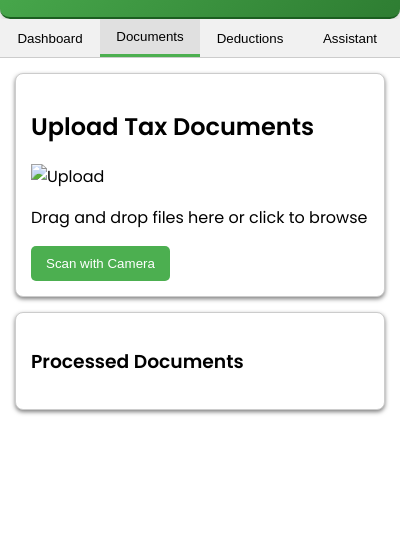
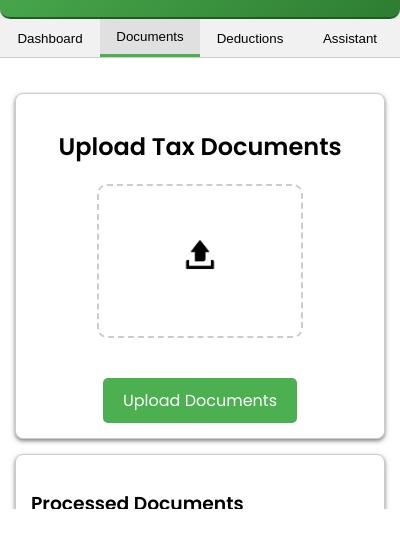
Before and after one commit to Sarzam/NewPaisa, a browser extension: page popup.html in a window 400 px wide. Both pictures are taken after a click on the button "Documents". Shown: the part 91-638 px from the top of the page. Drawn offline with Linux system fonts and the light colour scheme.

Commit message:
Updating Documents Tab

```diff
--- a/popup.html
+++ b/popup.html
@@ -49,16 +49,19 @@
           </ul>
         </div>
       </div>
-
+      <!-- ----------------------------------------------------- -->
       <div id="documents" class="tab-content">
         <div class="upload-section">
           <h2>Upload Tax Documents</h2>
           <div class="upload-box" id="document-upload">
-            <img src="icons/icon48" alt="Upload">
-            <p>Drag and drop files here or click to browse</p>
-            <input type="file" id="file-input" multiple style="display: none;">
+            <div class="upload-icon">
+              <img src="icons/icon16.png" alt="Upload Icon">
+            </div>
           </div>
-          <button class="primary-button" id="camera-button">Scan with Camera</button>
+
+          <!-- Hidden File Input -->
+          <input type="file" id="file-input" style="display: none;" multiple>
+          <label class="primary-button" for="file-input">Upload Documents</label>
         </div>
 
         <div class="document-list">
@@ -69,6 +72,7 @@
         </div>
       </div>
 
+            <!-- --------------------------------------------------------------------- -->
       <div id="deductions" class="tab-content">
         <h2>Potential Deductions</h2>
         <div class="deduction-filters">
--- a/popup.js
+++ b/popup.js
@@ -18,12 +18,7 @@ tabs.forEach(tab => {
 });
 
 // Document upload functionality
-const uploadBox = document.getElementById('document-upload');
 const fileInput = document.getElementById('file-input');
-
-uploadBox.addEventListener('click', () => {
-  fileInput.click();
-});
 
 fileInput.addEventListener('change', (event) => {
   const files = event.target.files;
@@ -40,11 +35,7 @@ fileInput.addEventListener('change', (event) => {
   }
 });
 
-// Handle camera scan
-const cameraButton = document.getElementById('camera-button');
-cameraButton.addEventListener('click', () => {
-  alert("Camera scanning is not supported yet.");
-});
+
 
 // Populate processed documents from document-finder.js
 chrome.runtime.sendMessage({ action: 'getProcessedDocuments' }, (response) => {
@@ -116,7 +107,7 @@ sendMessageButton.addEventListener('click', () => {
       if (response && response.answer) {
         loadingMessage.innerHTML = `<p>${response.answer}</p>`;
       } else {
-        loadingMessage.innerHTML = `<p>Sorry, Couldn't load</p>`;
+        loadingMessage.innerHTML = `<p>...</p>`;
       }
 
       // Scroll to the latest message
--- a/styles.css
+++ b/styles.css
@@ -158,3 +158,42 @@ body {
   #send-message:active {
     background-color: #3e8e41;
   }
+
+  .upload-section {
+    text-align: center;
+    margin-top: 20px;
+  }
+
+  .upload-box {
+    display: flex;
+    justify-content: center;
+    align-items: center;
+    height: 150px;
+    border: 2px dashed #ccc;
+    border-radius: 10px;
+    margin: 20px auto;
+    width: 60%;
+    cursor: pointer;
+  }
+
+  .upload-icon img {
+    width: 50px;  /* Adjust this value to make the icon smaller */
+    height: auto;
+  }
+
+  .primary-button {
+    display: inline-block;
+    background-color: #4CAF50;
+    color: white;
+    padding: 10px 20px;
+    margin-top: 20px;
+    border: none;
+    border-radius: 5px;
+    cursor: pointer;
+    text-decoration: none;
+    font-size: 16px;
+  }
+
+  .primary-button:hover {
+    background-color: #45a049;
+  }
```
